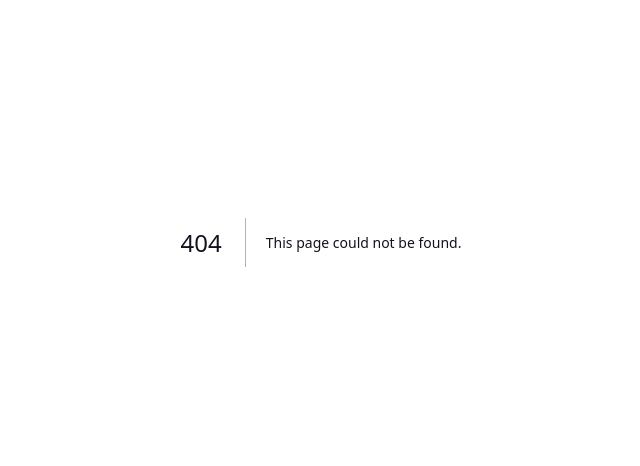
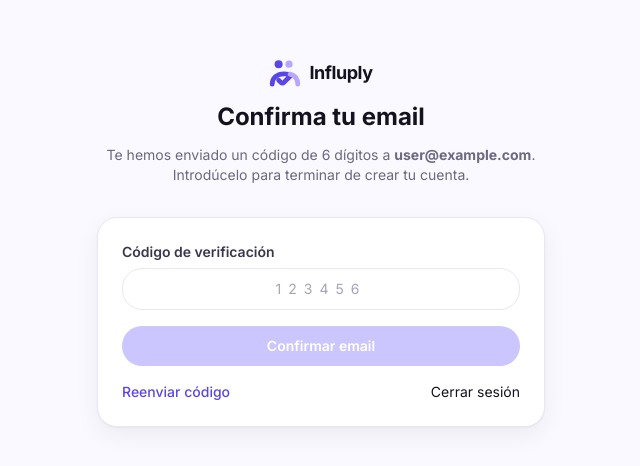
Before and after one commit to martijodar6/Influply, a Next.js app: page /verify-email in a window 1280 px wide. Before the commit this address had no page. Shown: the part 158-624 px from the top of the page, without its empty margins (319-959 px from the left). Built offline with nearby package versions, Linux system fonts and the light colour scheme; no server answers; sample sign-in values are in the browser's storage.

Commit message:
Add verify-email page and code-entry form

```diff
--- /dev/null
+++ b/src/app/verify-email/page.tsx
@@ -0,0 +1,32 @@
+import { redirect } from 'next/navigation';
+import { getCurrentUser } from '@/lib/session';
+import { Logo } from '@/components/logo';
+import { Card } from '@/components/ui/primitives';
+import { VerifyEmailForm } from './verify-form';
+
+// Reads the session on every request (fresh emailVerified flag), so it
+// can't be statically prerendered at build time.
+export const dynamic = 'force-dynamic';
+
+export default async function VerifyEmailPage() {
+  const user = await getCurrentUser();
+  if (!user) redirect('/login');
+  if (user.emailVerified) redirect('/post-login');
+
+  return (
+    <div className="flex min-h-screen items-center justify-center bg-[#faf9ff] px-4 py-12">
+      <div className="w-full max-w-md">
+        <div className="mb-8 flex flex-col items-center gap-3 text-center">
+          <Logo size={26} />
+          <h1 className="text-2xl font-bold text-ink-900">Confirma tu email</h1>
+          <p className="text-sm text-ink-500">
+            Te hemos enviado un código de 6 dígitos a <b>{user.email}</b>. Introdúcelo para terminar de crear tu cuenta.
+          </p>
+        </div>
+        <Card>
+          <VerifyEmailForm />
+        </Card>
+      </div>
+    </div>
+  );
+}
--- /dev/null
+++ b/src/app/verify-email/verify-form.tsx
@@ -0,0 +1,82 @@
+'use client';
+
+import { useState } from 'react';
+import { useRouter } from 'next/navigation';
+import { signOut, useSession } from 'next-auth/react';
+import { verifyEmailCode, resendVerificationCode } from '@/actions/auth';
+import { Button, Field, Input } from '@/components/ui/primitives';
+
+export function VerifyEmailForm() {
+  const router = useRouter();
+  const { update } = useSession();
+  const [code, setCode] = useState('');
+  const [error, setError] = useState<string | null>(null);
+  const [loading, setLoading] = useState(false);
+  const [resent, setResent] = useState(false);
+  const [resending, setResending] = useState(false);
+
+  async function handleSubmit(e: React.FormEvent) {
+    e.preventDefault();
+    setError(null);
+    setLoading(true);
+
+    const result = await verifyEmailCode({ code });
+    if (!result.ok) {
+      setLoading(false);
+      setError(result.error);
+      return;
+    }
+
+    // Refresh the JWT so `emailVerified` flips to true before we navigate —
+    // otherwise the next page's requireRole()/getCurrentUser() check would
+    // still see the stale (unverified) session and bounce back here.
+    await update();
+    router.push('/post-login');
+    router.refresh();
+  }
+
+  async function handleResend() {
+    setResending(true);
+    setError(null);
+    await resendVerificationCode();
+    setResending(false);
+    setResent(true);
+    setTimeout(() => setResent(false), 8000);
+  }
+
+  return (
+    <div className="flex flex-col gap-4">
+      <form onSubmit={handleSubmit} className="flex flex-col gap-4">
+        <Field label="Código de verificación">
+          <Input
+            value={code}
+            onChange={(e) => setCode(e.target.value.replace(/\D/g, '').slice(0, 6))}
+            required
+            inputMode="numeric"
+            autoComplete="one-time-code"
+            maxLength={6}
+            placeholder="123456"
+            className="text-center text-lg tracking-[0.5em]"
+          />
+        </Field>
+
+        {error && <p className="text-sm text-red-600">{error}</p>}
+
+        <Button type="submit" disabled={loading || code.length !== 6} className="w-full">
+          {loading ? 'Comprobando…' : 'Confirmar email'}
+        </Button>
+      </form>
+
+      <div className="flex items-center justify-between text-sm">
+        <button type="button" onClick={handleResend} disabled={resending} className="font-medium text-brand-600 hover:text-brand-700 disabled:opacity-50">
+          {resending ? 'Enviando…' : 'Reenviar código'}
+        </button>
+        <button type="button" onClick={() => signOut({ callbackUrl: '/login' })} className="text-ink-400 hover:text-ink-600">
+          Cerrar sesión
+        </button>
+      </div>
+
+      {resent && <p className="text-sm text-emerald-600">Te hemos enviado un nuevo código.</p>}
+    </div>
+  );
+}
```
